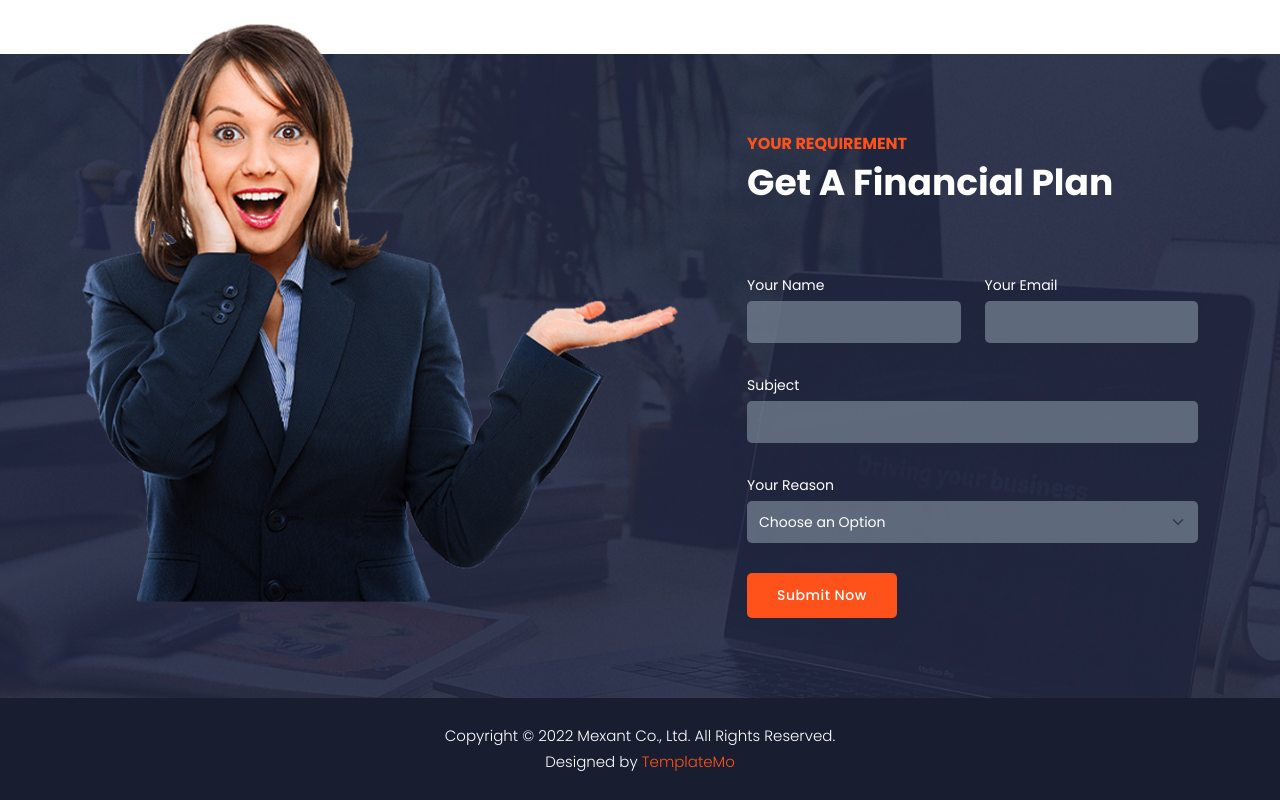
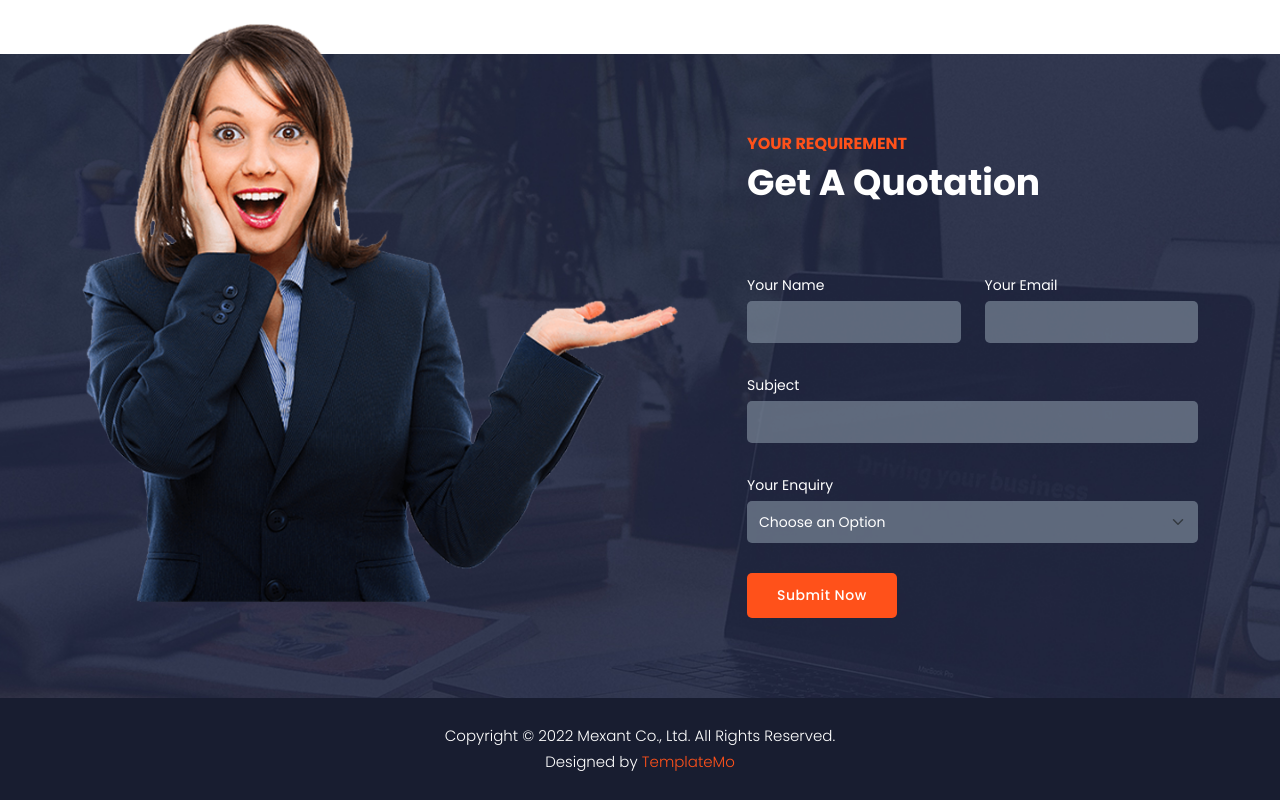
Before and after one commit to Sohamkale23/company-website, a plain HTML site: page index.html in a window 1280 px wide. Shown: the part 2793-3593 px from the top of the page. Drawn offline with nearby package versions, Linux system fonts and the light colour scheme.

Commit message:
Add files via upload

```diff
--- a/index.html
+++ b/index.html
@@ -379,7 +379,7 @@ https://templatemo.com/tm-574-mexant
         <div class="col-lg-5">
           <div class="section-heading">
             <h6>Your Requirement</h6>
-            <h4>Get a Financial Plan</h4>
+            <h4>Get a Quotation</h4>
           </div>
           <form id="calculate" action="" method="get">
             <div class="row">
@@ -403,7 +403,7 @@ https://templatemo.com/tm-574-mexant
               </div>
               <div class="col-lg-12">
                 <fieldset>
-                  <label for="chooseOption" class="form-label">Your Reason</label>
+                  <label for="chooseOption" class="form-label">Your Enquiry</label>
                   <select name="Category" class="form-select" aria-label="Default select example" id="chooseOption" onchange="this.form.click()">
                       <option selected>Choose an Option</option>
                       <option type="checkbox" name="option1" value="Online Banking">Electric Wiring</option>
```
